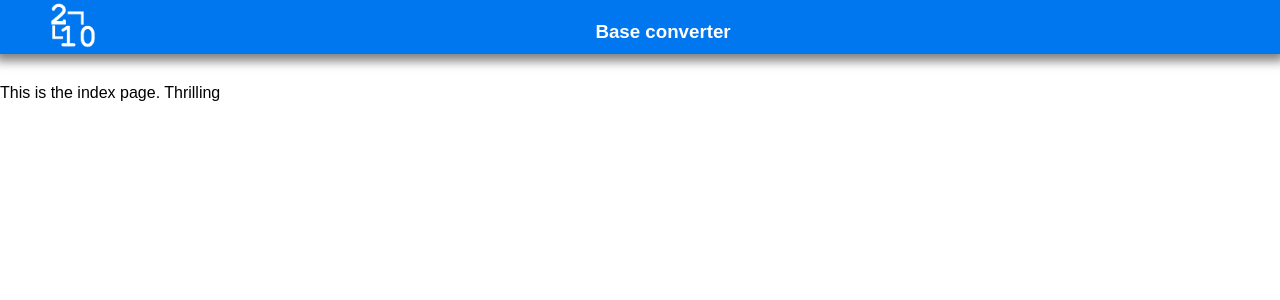
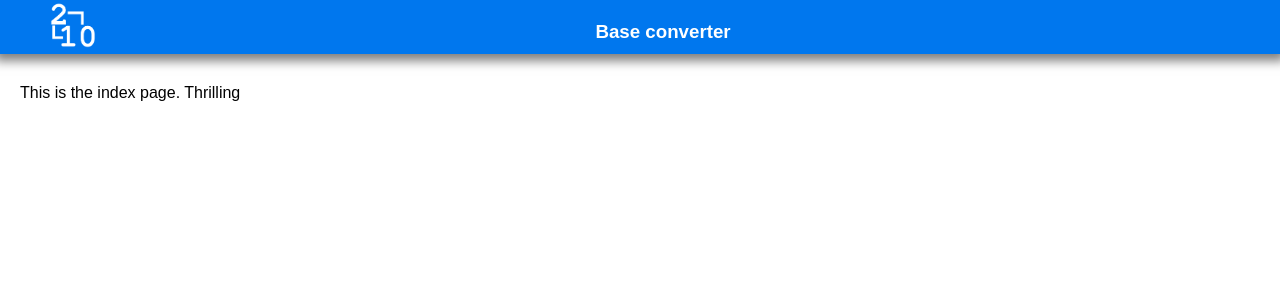
Before and after one commit to ogaskell/baseconverter, a Django app: page / in a window 1280 px wide. Shown: the top 300 px of the page. Run offline with Django 3.2, Linux system fonts and the light colour scheme.

Commit message:
Fix padding.

```diff
--- a/app/static/css/main.css
+++ b/app/static/css/main.css
@@ -8,6 +8,11 @@ html {
 body {
     padding: 0;
     margin: 0;
+}
+
+.content {
+    margin: 0;
+    padding: 0 20px;
 }
 
 .headerbar {
```
